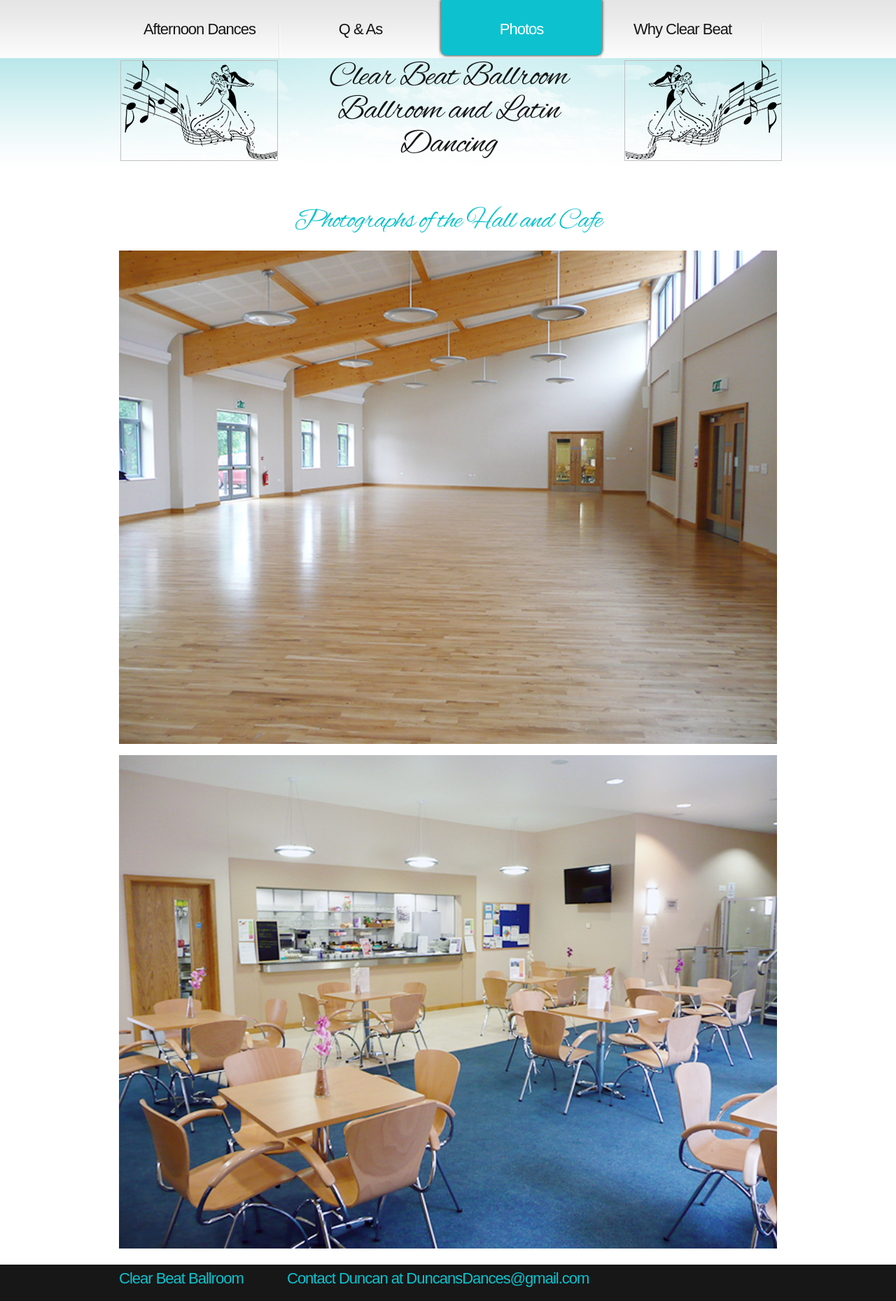
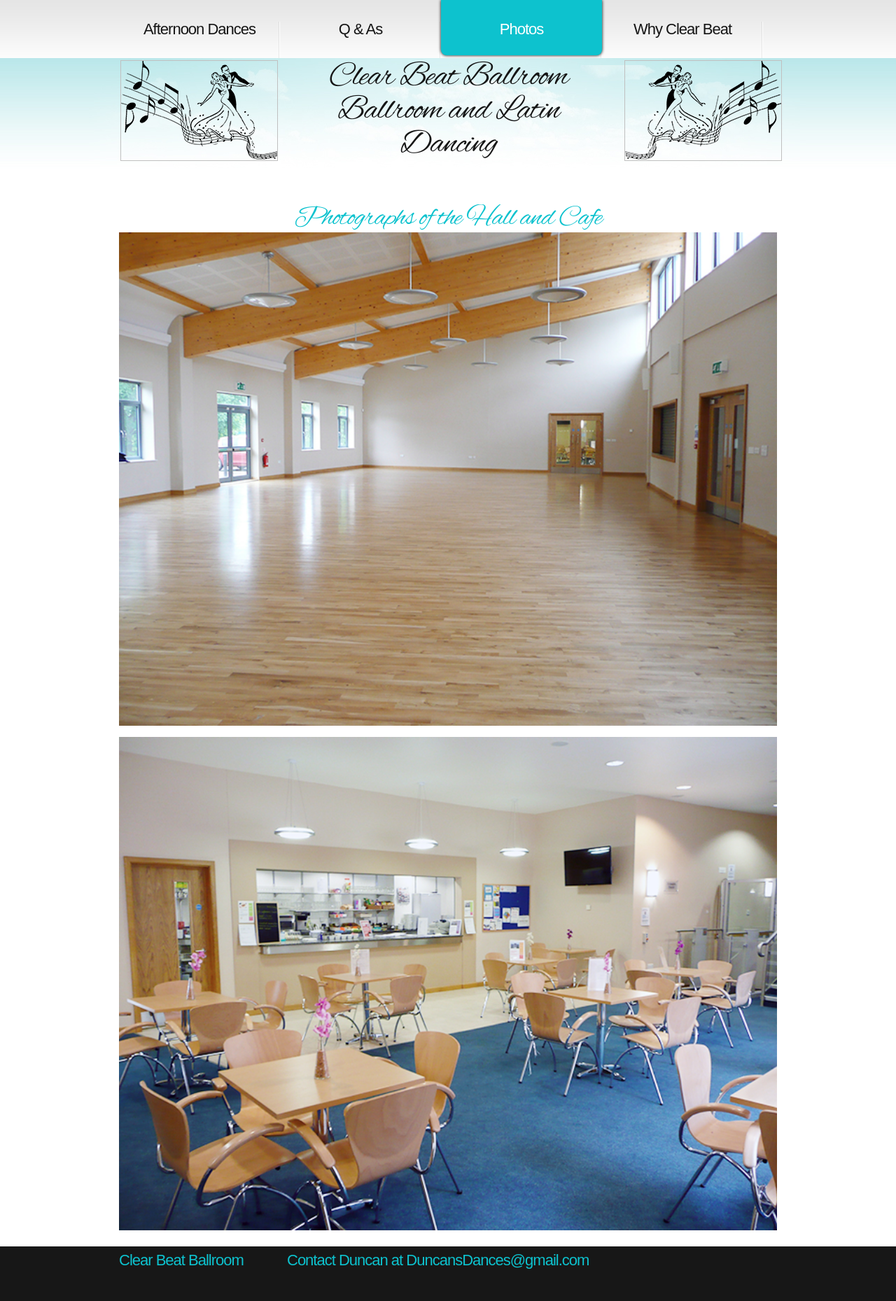
Before and after one commit to ramsayd/duncansdances, a Jekyll site: the page built from 35_photos.md, in a window 1280 px wide. Shown: the whole page at 70% size. Built offline with Jekyll 4.4.1, drawn with Linux system fonts in a browser that asks for light colours; after the commit the page ends 1833 px from its top, so only the background shows below that.

Commit message:
Update style.css

```diff
--- a/css/style.css
+++ b/css/style.css
@@ -222,11 +222,11 @@ h3
 {
   font-family:'Alex Brush', arial;
   font-size:40px;
-  line-height:1.214em;
+  line-height:1em;
   color:#0dc2ce;
   font-weight:300;
   letter-spacing:-1px;
-  margin:0 0 17px;
+  margin:0 0 0px;
 }
 
 h4
```
